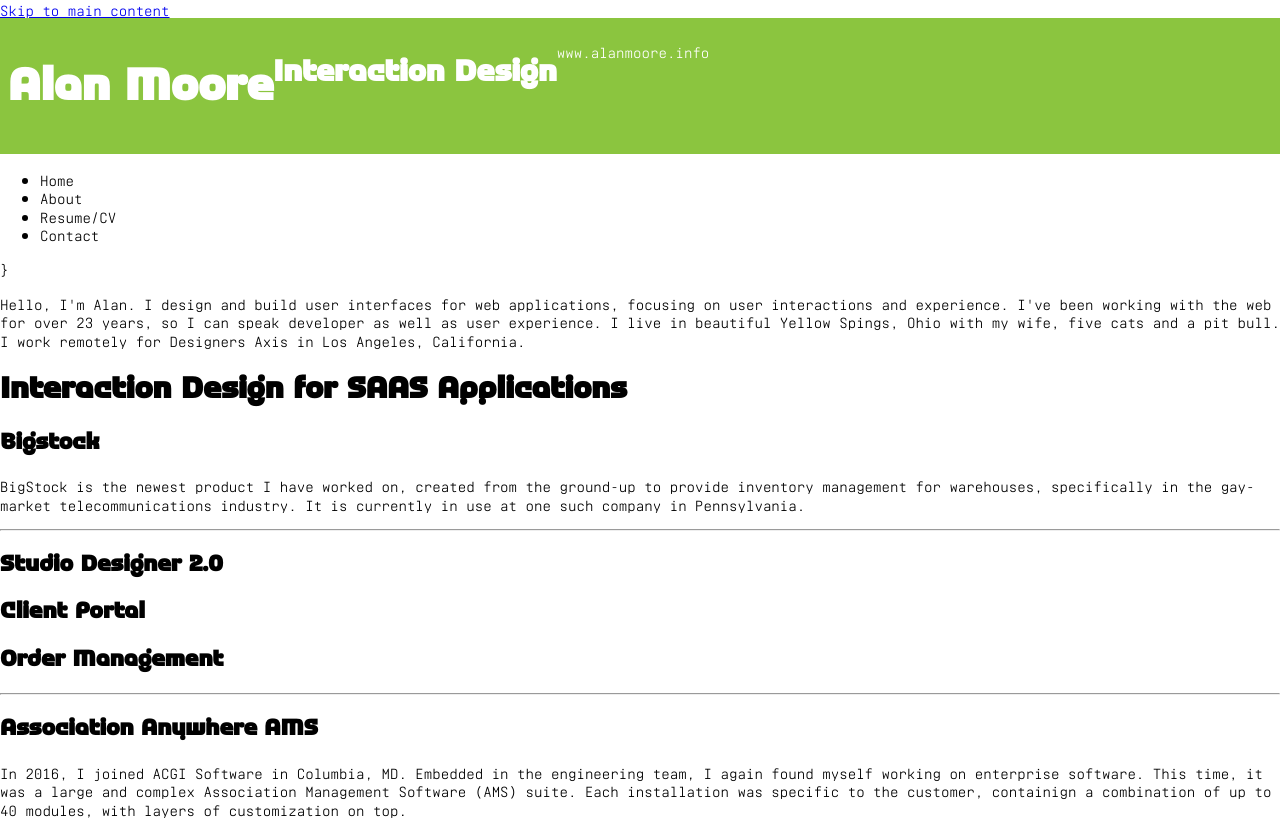
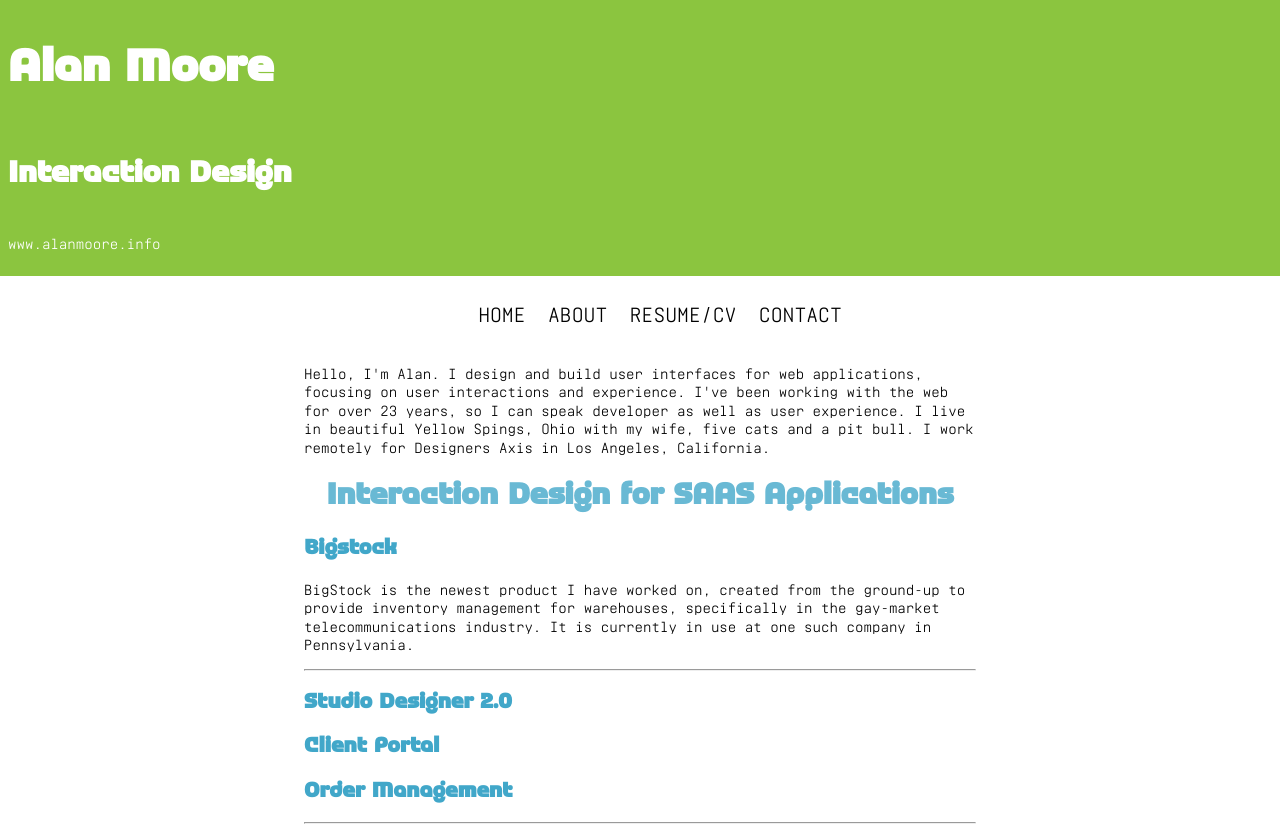
Before and after one commit to alanmoore/alanmoore.github.io, an Eleventy site: page index.html in a window 1280 px wide. Shown: the top 827 px of the page. Built offline with nearby package versions, Linux system fonts and the light colour scheme; Eleventy itself is replaced by a stand-in of ours; files that its build step writes are made by us from their sources; files whose address does not match are found by name.

Commit message:
Changed lots of things

```diff
--- a/_includes/_navigation.html
+++ b/_includes/_navigation.html
@@ -1,6 +1,6 @@
-<ul>
-    <li>Home</li>
-    <li>About</li>
-    <li>Resume/CV</li>
-    <li>Contact</li>
+<ul class="main-navigation__items">
+    <li class="main-navigation__item">Home</li>
+    <li class="main-navigation__item">About</li>
+    <li class="main-navigation__item">Resume/CV</li>
+    <li class="main-navigation__item">Contact</li>
 </ul>
--- a/_layouts/base.html
+++ b/_layouts/base.html
@@ -50,13 +50,13 @@ site_url: www.alanmoore.info
 
     <body>
         <a href="#main-content">Skip to main content</a>
-        <header class="masthead">
+        <header class="masthead" role="banner">
             <h1 class="masthead__title">{{site_title}}</h1>
             <h2 class="masthead__subtitle">{{site_subtitle}}</h2>
             <h3 class="masthead_url">{{site_url}}</h3>
         </header>
-        <nav>
-            {% include _navigation.html %}}
+        <nav class="main-navigation" role="navigation">
+            {% include _navigation.html %}
         </nav>
         <main id="main-content">
             {{content | safe}}
--- a/index.html
+++ b/index.html
@@ -3,36 +3,38 @@ layout: base.html
 title: Home Page
 ---
 
-
+<section>
     <p>Hello, I'm Alan. I design and build user interfaces for web applications, focusing on user interactions and
         experience. I've been working with the web for over 23 years, so I can speak developer as well as user experience.
         I live in beautiful Yellow Spings, Ohio with my wife, five cats and a pit bull. I work remotely for Designers Axis
         in Los Angeles, California. </p>
+</section>
 
-<h1>Interaction Design for SAAS Applications</h1>
+<main>
+    <h1 class="page-header">Interaction Design for SAAS Applications</h1>
 
-<h2>Bigstock</h2>
+    <h2 class="section-header">Bigstock</h2>
     <p>BigStock is the newest product I have worked on, created from the ground-up to provide inventory management for
         warehouses, specifically in the gay-market telecommunications industry. It is currently in use at one such company
         in Pennsylvania. </p>
     <hr />
 
-<h2>Studio Designer 2.0</h2>
+    <h2 class="section-header">Studio Designer 2.0</h2>
 
-<h2>Client Portal</h2>
+    <h2 class="section-header">Client Portal</h2>
 
-<h2>Order Management</h2>
+    <h2 class="section-header">Order Management</h2>
 
     <hr />
 
-<h2>Association Anywhere AMS</h2>
+    <h2 class="section-header">Association Anywhere AMS</h2>
     <p>In 2016, I joined ACGI Software in Columbia, MD. Embedded in the engineering team, I again found myself working on
         enterprise software. This time, it was a large and complex Association Management Software (AMS) suite. Each
         installation was specific to the customer, containign a combination of up to 40 modules, with layers of customization
         on top.</p>
     <p>The stack itself spanned numerous technologies, having been continuously improved and added to since 1998, and </p>
     <hr />
-<h2>Regent Enterprise Management</h2>
+    <h2 class="section-header">Regent Enterprise Management</h2>
     <p>In 2014, I transferred into full-time Interaction Design when I moved to Regent Education, a software company in
         Frederick, MD. Their main product at the time was a suite of software used by institutions such as colleges to
         calculate, award and manage financial aid for students. Their unique selling point was being the only suite that
@@ -44,4 +46,6 @@ title: Home Page
     <p>Typically, though, I worked on smaller problems, such as dealing with <a href="#">very large tables on small screens</a>,
         or <a href="#">dropdowns that a customer had populated with 300+ items</a>. Alongside those I tackled larger redesign
         and optimisation efforts, which resulted in these <a href="#">requirements for a commonly-used and complex
-        screen</a>.</p>
+            screen</a>.</p>=
+
+</main>
--- a/scss/am.scss
+++ b/scss/am.scss
@@ -29,12 +29,8 @@
 //  font-weight: 700;
 //  font-style: italic;
 //}
-body {
-  font-family: Lato, sans-serif;
-}
 
 
-html,
 body {
   font-family: Realtime;
   font-size: 16px;
@@ -46,10 +42,15 @@ h3 {
   font-family: Popgod;
 }
 
+a[href="#main-content"] {
+  display: none;
+}
+
 .masthead {
   background-color: #8BC53F;
   color: #fff;
   display: flex;
+  flex-direction: column;
   padding: 0.5rem;
   width: 100%;
 }
@@ -72,3 +73,36 @@ h3 {
   font-family: Realtime;
   font-size: 1rem;
 }
+
+.main-navigation {
+  text-align: center;
+  width: 100%;
+}
+
+.main-navigation__items {
+  display: inline-flex;
+  justify-content: center;
+  list-style-type: none;
+}
+.main-navigation__item {
+  font-size: 1.4rem;
+  list-style-type: none;
+  padding: 0.3em 0.5em;
+  text-transform: uppercase;
+}
+
+.page-header {
+  color: #69B9D4;
+  text-align: center;
+}
+
+.section-header {
+  color: darken(#69B9D4, 10%);
+  font-size: 1.4rem;
+}
+
+section,
+main {
+  max-width: 42rem;
+  padding-left: calc(50% - 21rem);
+}
```
Also changed, not shown: .eleventy.js, css/am.css, 2 other files. Lines whose indentation alone changed are shown as unchanged.
